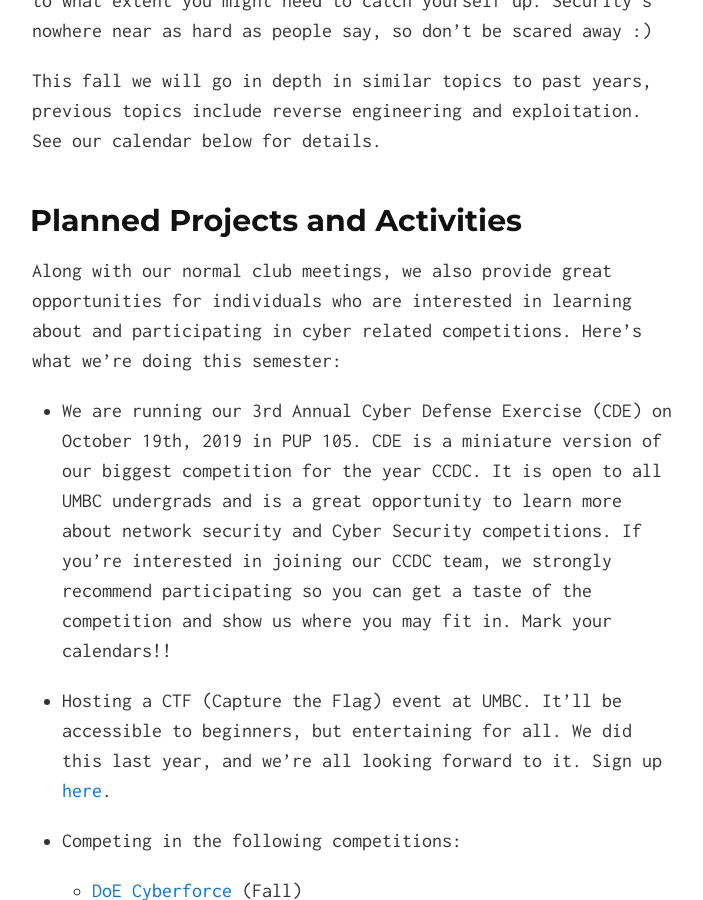
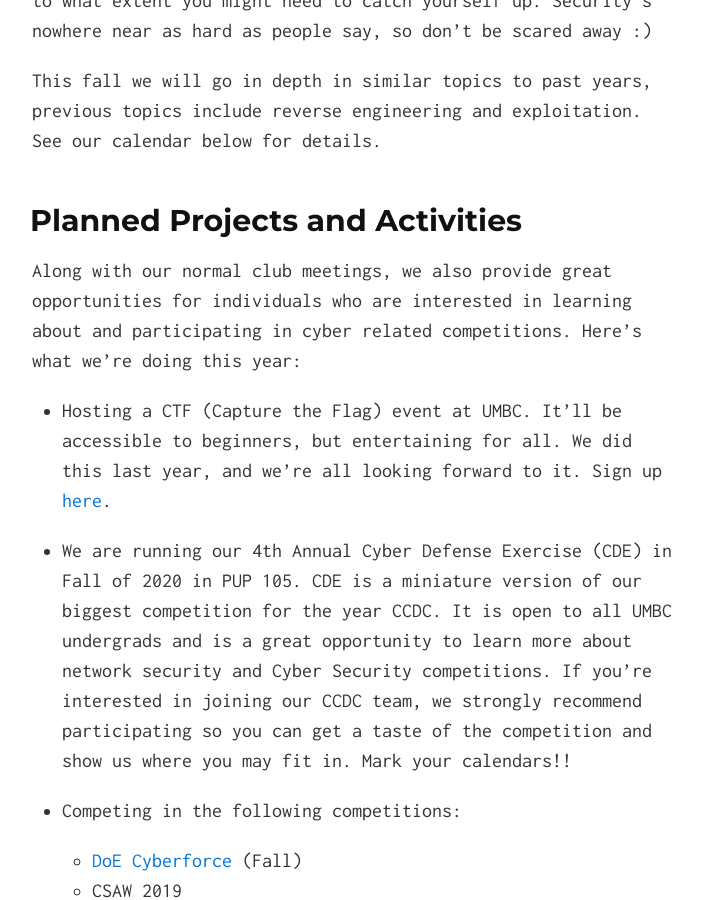
Before and after one commit to UMBCCyberDawgs/umbccyberdawgs.github.io, a Jekyll site: the page built from index.md, in a window 1280 px wide and 900 px high, scrolled down 1794 px. Shown: the whole window, without its empty margins (288-991 px from the left). Built offline with Jekyll 4.4.1, drawn with Linux system fonts in a browser that asks for light colours; our own code applies the rules of GitHub Pages for plain Markdown files.

Commit message:
Update index.md

```diff
--- a/index.md
+++ b/index.md
@@ -61,13 +61,13 @@ engineering and exploitation. See our calendar below for details.
 
 Along with our normal club meetings, we also provide great opportunities for
 individuals who are interested in learning about and participating in cyber
-related competitions. Here's what we're doing this semester:
-
-* We are running our 3rd Annual Cyber Defense Exercise (CDE) on October 19th, 2019 in PUP 105. CDE is a miniature version of our   biggest competition for the year CCDC. It is open to all UMBC undergrads and is a great opportunity to learn more about network security and Cyber Security competitions. If you're interested in joining our CCDC team, we strongly recommend participating so you can get a taste of the competition and show us where you may fit in. Mark your calendars!!
+related competitions. Here's what we're doing this year:
 
 * Hosting a CTF (Capture the Flag) event at UMBC. It'll be accessible to
 beginners, but entertaining for all. We did this last year, and we're all
 looking forward to it. Sign up [here](https://forms.gle/V3sezPc6i9pqcG1f9).
+
+* We are running our 4th Annual Cyber Defense Exercise (CDE) in Fall of 2020 in PUP 105. CDE is a miniature version of our biggest competition for the year CCDC. It is open to all UMBC undergrads and is a great opportunity to learn more about network security and Cyber Security competitions. If you're interested in joining our CCDC team, we strongly recommend participating so you can get a taste of the competition and show us where you may fit in. Mark your calendars!!
 
 * Competing in the following competitions:
     * [DoE Cyberforce](https://cyberforcecompetition.com/) (Fall)
```
